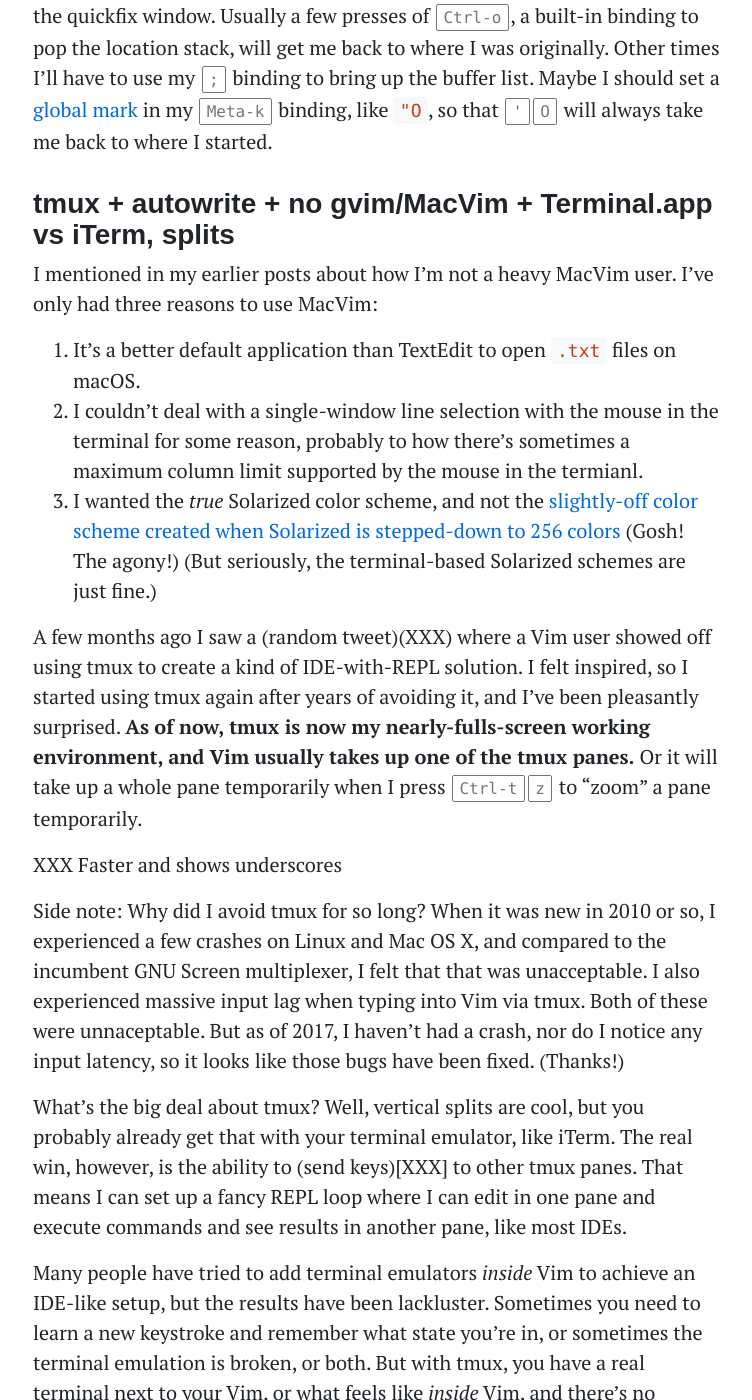
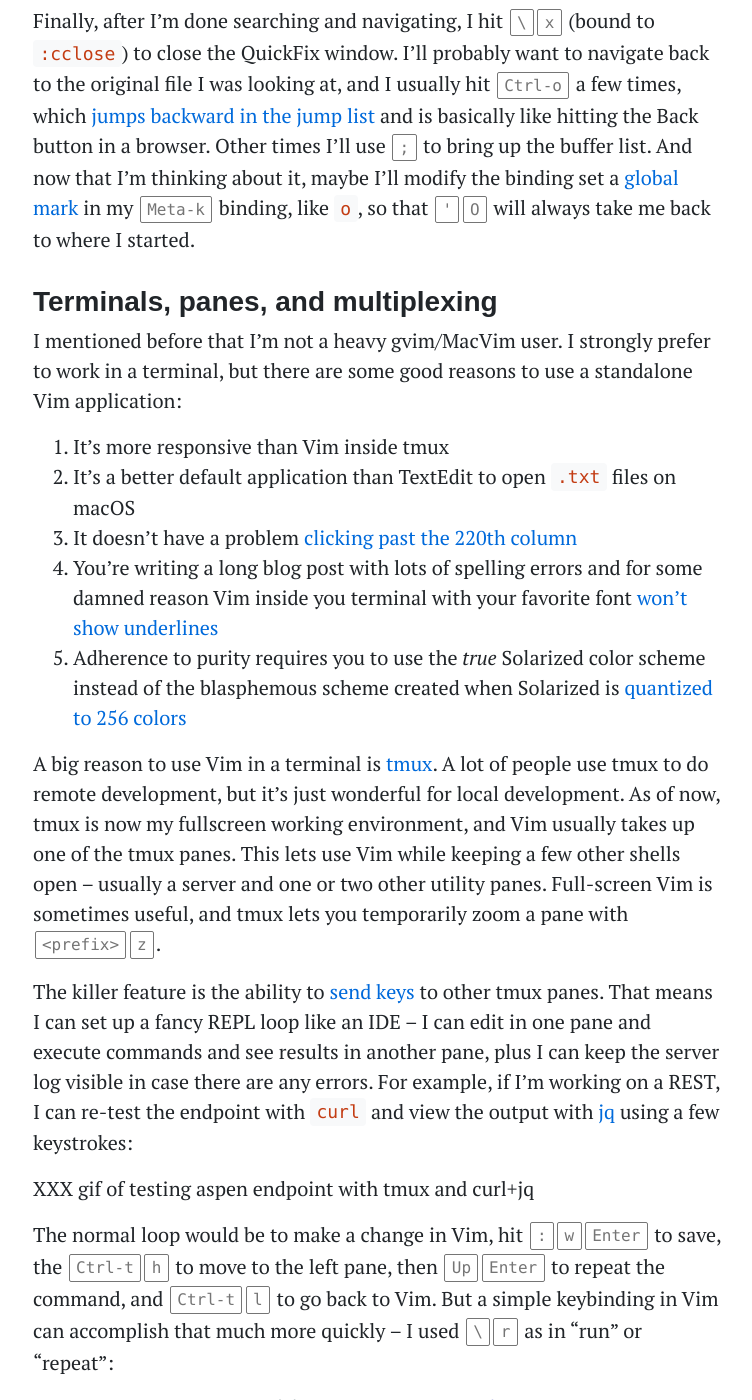
Before and after one commit to statico/statico.github.io, a Jekyll site: the page built from _posts/2017-10-01-vim3.md, in a window 1280 px wide and 1400 px high, scrolled down 5606 px. Shown: the whole window, without its empty margins (262-1014 px from the left). Built offline with Jekyll 4.4.1, drawn with Linux system fonts in a browser that asks for light colours; some web fonts are replaced; some of the changed text lies outside the part shown.

Commit message:
Work on vim3

````diff
--- a/_posts/2017-10-01-vim3.md
+++ b/_posts/2017-10-01-vim3.md
@@ -48,7 +48,7 @@
 
 Binding <kbd>;</kbd> is important to me because I live and breathe in buffers -- I practically never use tabs, more on that later -- so it's important that I be able to switch focus to something I'm thinking of with as little friction as possible.
 
-Don't forget the previous post where I [talked about](/vim.html#ctrl-e) binding <kbd>Ctrl-E</kbd> to swapping to the previously-opened buffer -- it's normally bound to <kbd>Ctrl-Shift-6</kbd>, but I found that hard to remember and type, so I rebound it to <kbd>Ctrl-E</kbd>. Also make sure you know about [<kbd>Ctrl-o</kbd>](https://vimhelp.appspot.com/motion.txt.html#CTRL-O), which jumps backward in the jump list and is basically like hitting the Back button in a browser.
+Don't forget the previous post where I [talked about](/vim.html#ctrl-e) binding <kbd>Ctrl-E</kbd> to swapping to the previously-opened buffer -- it's normally bound to <kbd>Ctrl-Shift-6</kbd>, but I found that hard to remember and type, so I rebound it to <kbd>Ctrl-E</kbd>. Also make sure you know about [<kbd>Ctrl-o</kbd>](https://vimhelp.appspot.com/motion.txt.html#CTRL-O), XXXXXX REMOVE
 
 When using fzf, make sure to configure it to use `ag`, a `grep`/`ack` replacement called the [Silver Searcher](https://github.com/ggreer/the_silver_searcher), which will in turn respect your `.gitignore` and your `.agignore` files. You no longer need to keep a giant `wildignore` string in your `vimrc`! (Though if you still want to do that, consider the [RootIgnore](https://vimawesome.com/plugin/rootignore) plugin which configures `wildignore` according to your `.gitignore`.) The point is, `ag` is blisteringly fast, and FZF can make use of what you've already configured. Here's the snippet from my [.zshrc](https://github.com/statico/dotfiles/blob/340c01d0970bc2cd6a27284ddb87774131c00e5c/.zshrc#L812-L829):
 
@@ -77,63 +77,68 @@
 
 I had originally written about the one big drawback to fzf being that it didn't work with MacVim. But the authors have recently [fixed this](https://github.com/junegunn/fzf.vim/issues/416#issuecomment-327982805) by using [the new built-in terminal in Vim 8](https://vimhelp.appspot.com/terminal.txt.html), and it works swimmingly.
 
-<div class="card">
-<div class="card-body">
-<h4 class="card-subtitle mb-2 text-muted">An aside on fuzzy-finding</h4>
-While FZF and Ctrl-P and other editors support fuzzy searching for pathnames, I'm really hoping that someone will implement a first-character search for Vim. For example, in IntelliJ, if you want to open the class <code>FooFactoryGeneratorBean</code> all you have to do is hit <kbd>Cmd-o</kbd> and type <kbd>F</kbd><kbd>F</kbd><kbd>G</kbd><kbd>B</kbd><kbd>Enter</kbd> to open it. This would be handy for searching tags as class names are often camel case regardless of language. Maybe it could treat characters before underscores as the first character so typing something like <kbd>f</kbd><kbd>b</kbd><kbd>b</kbd><kbd>q</kbd> would highlight a file like <code>foo_bar_baz_quux.js</code>. Just throwing that out there.
-</div></div>
+#### An aside on fuzzy-finding
+
+While FZF and Ctrl-P and other editors support fuzzy searching for pathnames, I'm really hoping that someone will implement a first-character search for Vim. For example, in IntelliJ, if you want to open the class `FooFactoryGeneratorBean` all you have to do is hit <kbd>Cmd-o</kbd> and type <kbd>F</kbd><kbd>F</kbd><kbd>G</kbd><kbd>B</kbd><kbd>Enter</kbd> to open it. This would be handy for searching tags as class names are often camel case regardless of language. Maybe it could treat characters before underscores as the first character so typing something like <kbd>f</kbd><kbd>b</kbd><kbd>b</kbd><kbd>q</kbd> would highlight a file like `foo_bar_baz_quux.js`. Just throwing that out there.
 
 ### Searching & the QuickFix window
 
-If FZF is the new way to locate and act upon a _single_ path, `ag` is the new way to act upon _multiple_ paths. The best way to use `ag` from within Vim seems to be [ack.vim](XXX), which gives you an `:Ag` command. Using it plus any args is like running `ag` from the command line, except that it opens the quickfix window with the list of search results:
+If FZF is the new way to locate and act upon a _single_ path, `ag` is the new way to act upon _multiple_ paths. In other words, `ag` is the new `ack`, which was the new `grep`. The best way to use `ag` from within Vim seems to be [ack.vim](https://vimawesome.com/plugin/ack-vim), which is misleading since [ag.vim is deprecated](https://github.com/rking/ag.vim/issues/124#issuecomment-227038003), but ack.vim supports both `ack` and `ag`.
 
-XXX image of using :Ag and quickfix
+ack.vim gives you an `:Ack` command. It takes arguments in the same way as running `ag` from the command line, except that it opens the QuickFix window with the list of search results:
 
-Note that `:Ag` by default will jump to the first result in the quickfix list. If you don't want this to happen, use `:Ag!`. Personally, I wish this had been reversed, because I often want to page through the search results before making a selection of where to go.
+XXX image of using :Ag and QuickFix
 
-The obvious way to navigate through the quickfix window is by moving the cursor there and hitting <kbd>Enter</kbd>. It is much faster, however, to check out the (vim-unimpaired)[XXX] plugin, which adds useful bindings like <kbd>[</kbd><kbd>q</kbd> and <kbd>]</kbd><kbd>q</kbd>, which our bound to `:cprev` and `:cnext`, which cycle to the previous and first quickfix search result, respectively.
+Note that `:Ack` by default will jump to the first result in the QuickFix list. If you don't want this to happen, use `:Ack!`, or reverse the functionality of the two commands [per the docs](https://github.com/mileszs/ack.vim#i-dont-want-to-jump-to-the-first-result-automatically).
 
-vim-unimpared has a bunch of other bindings, and I don't remember them offhand. But the main reaoson I installed was that I couldn't find a satisfactory cross-platform single key binding for `:cprev` and `:cnext`. Once I saw the vim-unimpared pattern of leading with <kbd>[</kbd> and <kbd>]</kbd> followed by a letter, such as <kbd>q</kbd> for _quickfix_ and <kbd>b</kbd> for _buffer_, I realized that that was a much smarter way of doing things.
+The most obvious way to use the QuickFix window is to moving the cursor there and hitting <kbd>Enter</kbd> to open a result. The `:cnext` and `:cprev` commands also move and up down the results, and I tried to find a cross-platform keybinding I liked for these for a while. Then I discovered [vim-unimpaired](https://vimawesome.com/plugin/unimpaired-vim), which adds useful bindings like <kbd>[</kbd><kbd>q</kbd> and <kbd>]</kbd><kbd>q</kbd> for `:cprev` and `:cnext`, which cycle to the previous and first QuickFix search result, respectively. vim-unimpaired actually has a lot more bindings for next/previous pairs, like navigating compiler/linter errors and toggling common options like line numbers.
 
-This method of searching for things and using the quickfix window is so useful to me that I wrote a quick binding, <kbd>Meta-k</kbd>, which searches for the current word under the cursor using `:Ag!`. This is great because, as good as Exhuberant Ctags is for finding tags in Ruby and CoffeeScript, it's far from complete, and sometimes you just need to search for that damned word that you're staring at, and <kbd>Meta-k</kbd> will do that.
+Using the QuickFix window for search results so useful that I wrote a few bindings which search for the current word under the cursor:
+
+```vim
+nmap <M-k>    :Ack! "\b<cword>\b" <CR>
+nmap <Esc>k   :Ack! "\b<cword>\b" <CR>
+nmap <M-S-k>  :Ggrep! "\b<cword>\b" <CR>
+nmap <Esc>K   :Ggrep! "\b<cword>\b" <CR>
+```
+
+`exhuberant-ctags` is only so-so at finding tags in Ruby and CoffeeScript, and sometimes you just need to search for that damned word that you're already staring at.
 
 XXX gif of using Meta-k
 
-Finally, after I'm done searching and navigating, I've bound <kbd>\</kbd><kbd>x</kbd> to close the quickfix window. Usually a few presses of <kbd>Ctrl-o</kbd>, a built-in binding to pop the location stack, will get me back to where I was originally. Other times I'll have to use my <kbd>;</kbd> binding to bring up the buffer list. Maybe I should set a [global mark](XXX) in my <kbd>Meta-k</kbd> binding, like `"O`, so that <kbd>'</kbd><kbd>O</kbd> will always take me back to where I started.
+Finally, after I'm done searching and navigating, I hit <kbd>\</kbd><kbd>x</kbd> (bound to `:cclose`) to close the QuickFix window. I'll probably want to navigate back to the original file I was looking at, and I usually hit <kbd>Ctrl-o</kbd> a few times, which [jumps backward in the jump list](https://vimhelp.appspot.com/motion.txt.html#CTRL-O) and is basically like hitting the Back button in a browser.  Other times I'll use <kbd>;</kbd> to bring up the buffer list. And now that I'm thinking about it, maybe I'll modify the binding set a [global mark](https://vimhelp.appspot.com/motion.txt.html#%270) in my <kbd>Meta-k</kbd> binding, like `o`, so that <kbd>'</kbd><kbd>O</kbd> will always take me back to where I started.
 
-### tmux + autowrite + no gvim/MacVim + Terminal.app vs iTerm, splits
+### Terminals, panes, and multiplexing
 
-I mentioned in my earlier posts about how I'm not a heavy MacVim user. I've only had three reasons to use MacVim:
+I mentioned before that I'm not a heavy gvim/MacVim user. I strongly prefer to work in a terminal, but there are some good reasons to use a standalone Vim application:
 
-1. It's a better default application than TextEdit to open `.txt` files on macOS.
-1. I couldn't deal with a single-window line selection with the mouse in the terminal for some reason, probably to how there's sometimes a maximum column limit supported by the mouse in the termianl.
-1. I wanted the _true_ Solarized color scheme, and not the [slightly-off color scheme created when Solarized is stepped-down to 256 colors](XXX) (Gosh! The agony!) (But seriously, the terminal-based Solarized schemes are just fine.)
+1. It's more responsive than Vim inside tmux
+1. It's a better default application than TextEdit to open `.txt` files on macOS
+1. It doesn't have a problem [clicking past the 220th column](https://stackoverflow.com/q/7000960/102704)
+1. You're writing a long blog post with lots of spelling errors and for some damned reason Vim inside you terminal with your favorite font [won't show underlines](https://github.com/fabrizioschiavi/pragmatapro/issues/14)
+1. Adherence to purity requires you to use the _true_ Solarized color scheme instead of the blasphemous scheme created when Solarized is [quantized to 256 colors](http://ethanschoonover.com/solarized/vim-colors-solarized#important-note-for-terminal-users)
 
-A few months ago I saw a (random tweet)(XXX) where a Vim user showed off using tmux to create a kind of IDE-with-REPL solution. I felt inspired, so I started using tmux again after years of avoiding it, and I've been pleasantly surprised. **As of now, tmux is now my nearly-fulls-screen working environment, and Vim usually takes up one of the tmux panes.** Or it will take up a whole pane temporarily when I press <kbd>Ctrl-t</kbd><kbd>z</kbd> to "zoom" a pane temporarily.
+A big reason to use Vim in a terminal is [tmux](https://github.com/tmux/tmux/wiki/FAQ). A lot of people use tmux to do remote development, but it's just wonderful for local development. As of now, tmux is now my fullscreen working environment, and Vim usually takes up one of the tmux panes. This lets use Vim while keeping a few other shells open -- usually a server and one or two other utility panes. Full-screen Vim is sometimes useful, and tmux lets you temporarily zoom a pane with <kbd>&lt;prefix&gt;</kbd><kbd>z</kbd>.
 
-XXX Faster and shows underscores
+The killer feature is the ability to [send keys](http://minimul.com/increased-developer-productivity-with-tmux-part-5.html) to other tmux panes. That means I can set up a fancy REPL loop like an IDE -- I can edit in one pane and execute commands and see results in another pane, plus I can keep the server log visible in case there are any errors. For example, if I'm working on a REST, I can re-test the endpoint with `curl` and view the output with [jq](https://stedolan.github.io/jq/) using a few keystrokes:
 
-Side note: Why did I avoid tmux for so long? When it was new in 2010 or so, I experienced a few crashes on Linux and Mac OS X, and compared to the incumbent GNU Screen multiplexer, I felt that that was unacceptable. I also experienced massive input lag when typing into Vim via tmux. Both of these were unnaceptable. But as of 2017, I haven't had a crash, nor do I notice any input latency, so it looks like those bugs have been fixed. (Thanks!)
+XXX gif of testing aspen endpoint with tmux and curl+jq
 
-What's the big deal about tmux? Well, vertical splits are cool, but you probably already get that with your terminal emulator, like iTerm. The real win, however, is the ability to (send keys)[XXX] to other tmux panes. That means I can set up a fancy REPL loop where I can edit in one pane and execute commands and see results in another pane, like most IDEs.
+The normal loop would be to make a change in Vim, hit <kbd>:</kbd><kbd>w</kbd><kbd>Enter</kbd> to save, the <kbd>Ctrl-t</kbd><kbd>h</kbd> to move to the left pane, then <kbd>Up</kbd><kbd>Enter</kbd> to repeat the command, and <kbd>Ctrl-t</kbd><kbd>l</kbd> to go back to Vim. But a simple keybinding in Vim can accomplish that much more quickly -- I used <kbd>\</kbd><kbd>r</kbd> as in "run" or "repeat":
 
-Many people have tried to add terminal emulators _inside_ Vim to achieve an IDE-like setup, but the results have been lackluster. Sometimes you need to learn a new keystroke and remember what state you're in, or sometimes the terminal emulation is broken, or both. But with tmux, you have a real terminal next to your Vim, or what feels like _inside_ Vim, and there's no additional overhead to memorizing what mode you're in if you're already inside tmux.
+```vim
+nmap \r :!tmux send-keys -t 0:0.1 C-p C-j <CR><CR>
+```
 
-But back to the big win: Sending keys to tmux. As an example, here's what my terminal looked liked for a recent project:
+To explain, this executes the `tmux send-keys` command which tells it to send keys to session, window and pane (`0:0.1`) where I had run `curl` previously. It then sends <kbd>Ctrl-j</kbd>, which is equivalent to hitting <kbd>Up</kbd>, which pulls the previous command from history, and then <kbd>Enter</kbd> to execute it.
 
-XXXX pick of gamotron
+I've been using this for half a year and it's been a massive improvement to my productivity. However, it's worth mentioning that Vim 8 now supports [in-editor native terminals](https://vimhelp.appspot.com/terminal.txt.html), and they're pretty good. While various plugins have tried to integrate terminals into Vim before, usually with lackluster results, the new native terminals are fast, Unicode-aware, and 256 color-enabled, and there's a new `term_sendkeys()` function that lets you send keystrokes. This was only added to Vim a few months ago, so I need to experiment, but who knows -- I might end up using MacVim splits with `:terminal`s instead of tmux.
 
-On the right I have Vim, and on the left I have a few panes. One is running the server I'm working on, and another pane is used to send commands to it. The command is a simple `curl` command. Running the command lets me see the output in nicely formatted JSON (thanks to [jq](XXX)), and keeping the server pane open lets me make sure there weren't any errors.
+#### A note on terminals on macOS
 
-The normal loop would be to make a change in Vim, hit <kbd>:</kbd><kbd>w</kbd><kbd>Enter</kbd> to save, the <kbd>Ctrl-t</kbd><kbd>h</kbd> to move to the left pane, then <kbd>Up</kbd><kbd>Enter</kbd> to repeat the command, and <kbd>Ctrl-t</kbd><kbd>l</kbd> to go back to Vim. But with a simple binding, that can be accomplished with a single keystroke from _within Vim_:
+I've been using [iTerm2](https://www.iterm2.com/) instead of macOS's default Terminal.app since forever. However, I recently noticed that typing in Vim inside iTerm2 felt a bit sluggish, especially Vim inside tmux. As a comparison I tried using `urxvt` inside XQuartz and it felt like lightning, so something was clearly adding latency. But I wasn't about to make `urxvt` my primary terminal on macOS because of the clipboard woes, focus issues, and lack of high-DPI support on XQuartz.
 
-XXX nmap tmux send-keys
-
-To explain, this executes the `tmux send-keys` command which tells it to send keys to session, window and pane (`0:0.2`) where I had run `curl` previously. It then sends <kbd>Ctrl-j</kbd>, which is equivalent to hitting <kbd>Up</kbd>, which pulls the previous command from history, and then <kbd>Enter</kbd> to execute it.
-
-I've used this so much that I set up a little global variable to make this workflow easier. When I start a new Vim session, instead of typing `:nmap` and hitting <kbd>Up</kbd> a few times to find my previous `nmap` binding command, all I need to do is `:let g:tmux_current_pane = X`, where `X` is the `<session>:<window>:<pane>` identifier already shown in the bottom-right corner of my tmux sesison. Then <kbd>\</kbd><kbd>r</kbd> works as I'd expect.
-
-Finally, a note on terminals: I've been using iTerm2 instead of macOS's default Terminal.app for... a decade? It's been so long that I can't remember. But I recently noticed that typing in Vim inside tmux inside iTerm2 felt a bit sluggish. For comparison I tried using `urxvt` inside XQuarts, and it felt light lightning, so something was clearly adding latency, but I wasn't about to make `urxvt` my main terminal on macOS (you know, clipboard and focus issues and lack of high-DPI support, etc.). Coincidentally, a few days after noticing this, a [post on Hacker News](XXX) outlined input latency between terminals, and pointed out that Terminal.app is now significantly faster than iTerm2. So I switched to Terminal.app and haven't looked back. It's very, very fast, and since I'm using tmux, I don't miss the vertical splits at all. And since I was using a fancy [custom iTerm2 color theme](XXX), I was pleased to find a project which has [converted all of the iTerm2 color themes to Terminal.app](XXX). Nice!
+Coincidentally, a few days after noticing this, I read [an article](https://danluu.com/term-latency/) that demonstrated input latency between terminals and pointed out that Terminal.app is now significantly faster than iTerm2. I tried it for myself and confirmed that the keystroke latency was somewhere between urxvt and iTerm2, so I've switched to Terminal.app completely. I don't miss iTerm2's vertical splits as much since I'm using tmux. (Yes, I've tried iTerm2's tmux integration, but I never really saw how it was helpful.) Also, I was using a fancy [custom iTerm2 color theme](https://github.com/mbadolato/iTerm2-Color-Schemes) and was pleased to find a project which has [converted all the themes](https://github.com/lysyi3m/osx-terminal-themes) for Terminal.app.
 
 Finally, I lied a little. I do miss one thing about iTerm2 vertical splits, and that's the very occasional case where I want a different font size in one pane than another. It's easy to do this with iTerm, or in fact _any_ editor other than those inside terminals.
 
````
